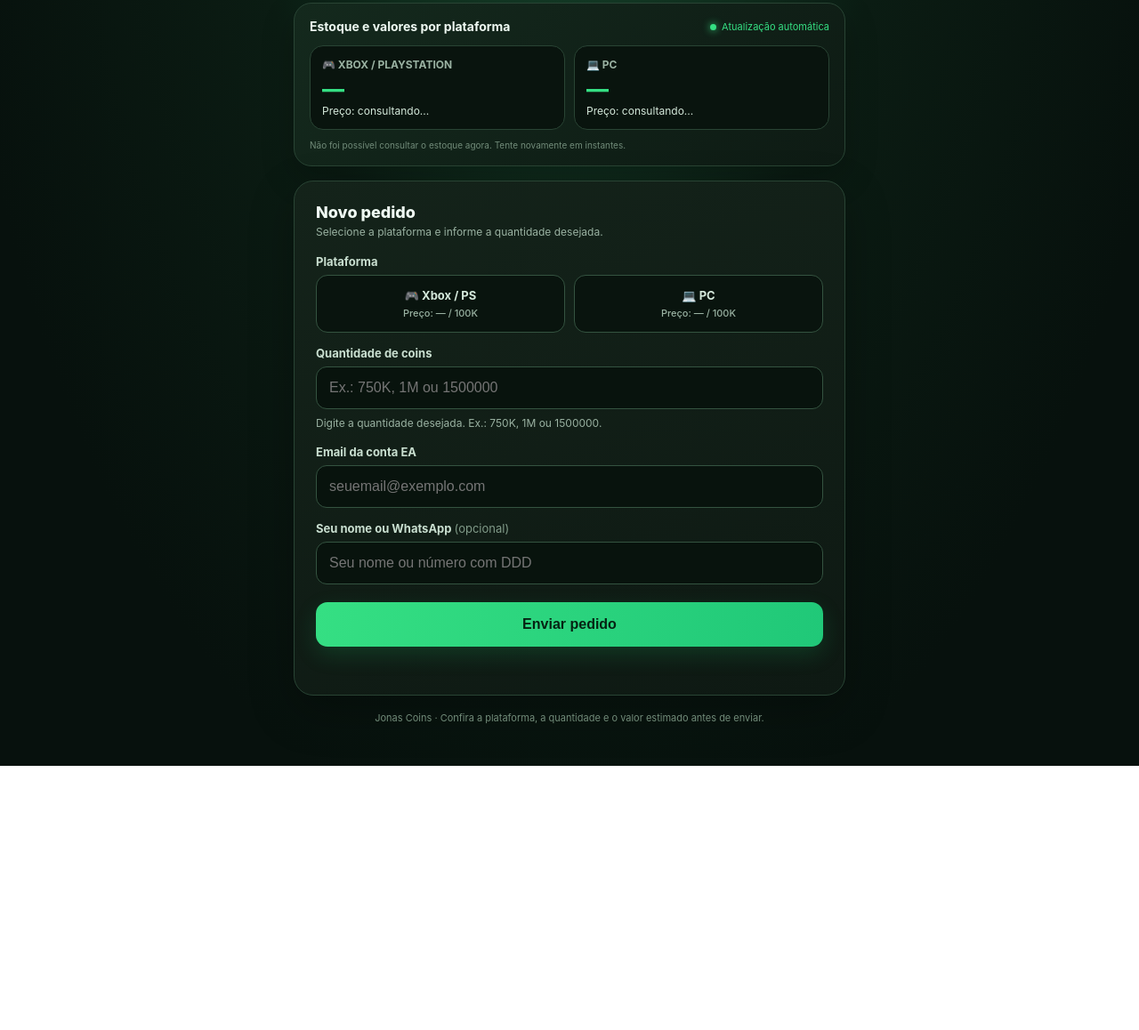
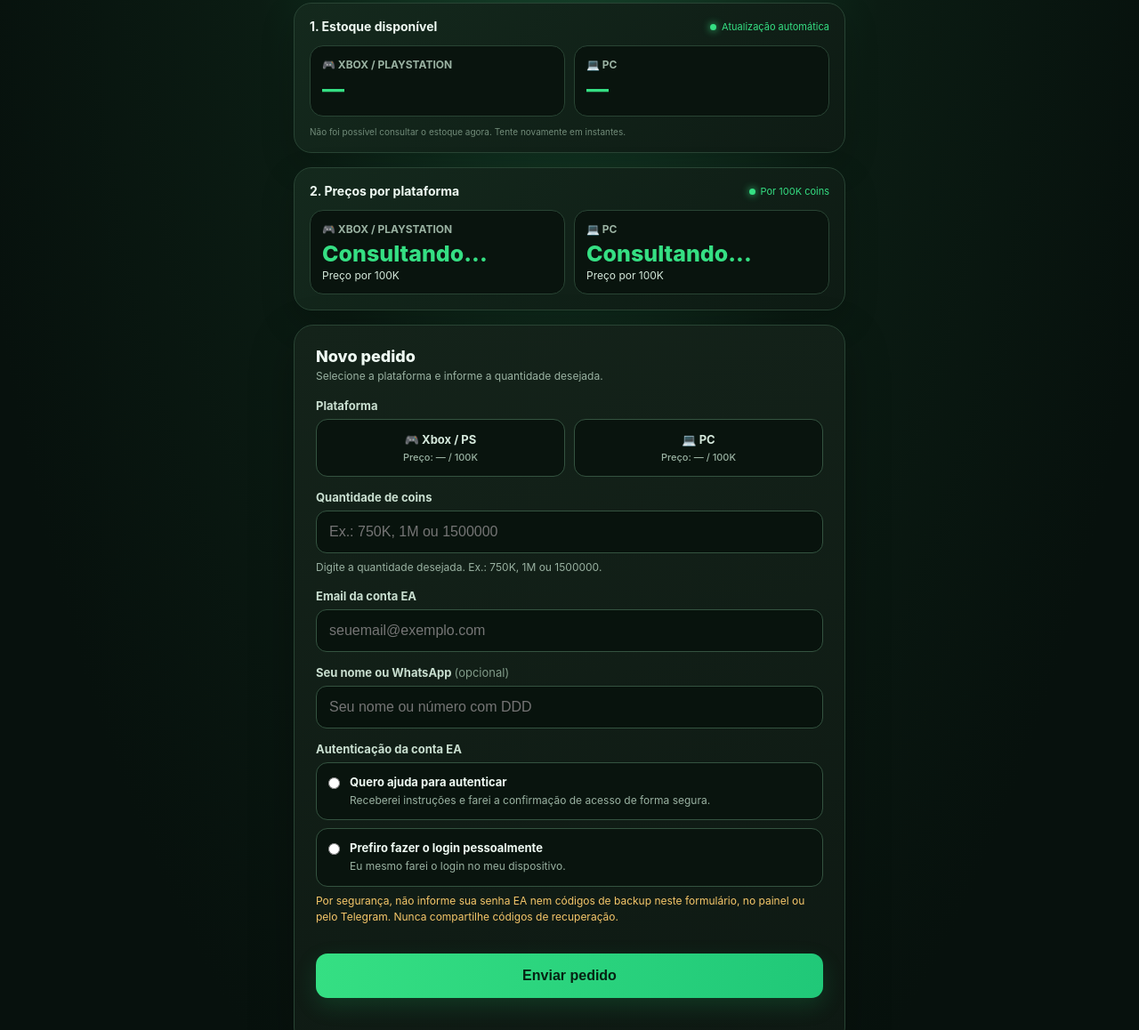
Before and after one commit to jojoninhas/jonas-coins, a plain HTML site: page index.html in a window 1280 px wide. Shown: the part 181-1339 px from the top of the page at 89% size. Before the commit the page ends 1042 px from the top, so only its background shows below. Drawn offline with Linux system fonts and the light colour scheme; no server answers.

Commit message:
Add files via upload

```diff
--- a/index.html
+++ b/index.html
@@ -41,6 +41,15 @@ input:focus{border-color:var(--green);box-shadow:0 0 0 3px #35df8318}
 .warn{color:var(--gold)}
 .total{display:flex;align-items:center;justify-content:space-between;gap:12px;padding:14px 15px;margin-top:14px;border:1px solid #356345;background:#0a1710;border-radius:13px;color:var(--muted);font-size:13px}
 .total b{font-size:22px;color:var(--green);white-space:nowrap}
+
+.auth-options{display:grid;gap:9px}
+.auth-option{display:flex;align-items:flex-start;gap:11px;margin:0;padding:13px;border:1px solid #345340;border-radius:13px;background:#09140e;cursor:pointer}
+.auth-option:has(input:checked){border-color:var(--green);background:#153522;box-shadow:inset 0 0 0 1px var(--green)}
+.auth-option input{margin:3px 0 0;accent-color:var(--green);flex:0 0 auto}
+.auth-option span{display:grid;gap:4px}
+.auth-option b{font-size:13px;color:var(--text)}
+.auth-option small{font-size:12px;line-height:1.45;color:var(--muted);font-weight:400}
+
 .hide{display:none!important}
 .hp{position:absolute;left:-9999px}
 .enviar{width:100%;margin-top:20px;border:0;border-radius:13px;padding:16px;background:linear-gradient(100deg,var(--green),#20c878);color:#062313;font-size:16px;font-weight:850;cursor:pointer;box-shadow:0 9px 24px #19b86630}
@@ -72,12 +81,20 @@ const CONFIG = {
 </header>
 
 <section class="estoque" id="boxEstoque">
-  <div class="section-top"><strong>Estoque e valores por plataforma</strong><span class="live">Atualização automática</span></div>
+  <div class="section-top"><strong>1. Estoque disponível</strong><span class="live">Atualização automática</span></div>
   <div class="plats">
-    <div class="plat" id="estC"><div class="pn">🎮 XBOX / PLAYSTATION</div><div class="val" id="valC">—</div><div class="px" id="pxC">Preço: consultando...</div></div>
-    <div class="plat" id="estP"><div class="pn">💻 PC</div><div class="val" id="valP">—</div><div class="px" id="pxP">Preço: consultando...</div></div>
+    <div class="plat" id="estC"><div class="pn">🎮 XBOX / PLAYSTATION</div><div class="val" id="valC">—</div></div>
+    <div class="plat" id="estP"><div class="pn">💻 PC</div><div class="val" id="valP">—</div></div>
   </div>
   <div class="at" id="estAt">Consultando estoque...</div>
+</section>
+
+<section class="estoque" id="boxPrecos">
+  <div class="section-top"><strong>2. Preços por plataforma</strong><span class="live">Por 100K coins</span></div>
+  <div class="plats">
+    <div class="plat"><div class="pn">🎮 XBOX / PLAYSTATION</div><div class="val" id="pxC">Consultando...</div><div class="px">Preço por 100K</div></div>
+    <div class="plat"><div class="pn">💻 PC</div><div class="val" id="pxP">Consultando...</div><div class="px">Preço por 100K</div></div>
+  </div>
 </section>
 
 <form id="f" autocomplete="off">
@@ -103,6 +120,19 @@ const CONFIG = {
 
   <label for="contato">Seu nome ou WhatsApp <span style="font-weight:400;color:#819b89">(opcional)</span></label>
   <input type="text" id="contato" name="contato" placeholder="Seu nome ou número com DDD">
+
+  <label>Autenticação da conta EA</label>
+  <div class="auth-options">
+    <label class="auth-option" for="auth-orientacao">
+      <input type="radio" id="auth-orientacao" name="autenticacao" value="Quero receber orientações para autenticar com segurança" required>
+      <span><b>Quero ajuda para autenticar</b><small>Receberei instruções e farei a confirmação de acesso de forma segura.</small></span>
+    </label>
+    <label class="auth-option" for="auth-proprio">
+      <input type="radio" id="auth-proprio" name="autenticacao" value="Vou fazer login pessoalmente">
+      <span><b>Prefiro fazer o login pessoalmente</b><small>Eu mesmo farei o login no meu dispositivo.</small></span>
+    </label>
+  </div>
+  <p class="hint warn">Por segurança, não informe sua senha EA nem códigos de backup neste formulário, no painel ou pelo Telegram. Nunca compartilhe códigos de recuperação.</p>
 
   <input type="text" name="site" class="hp" tabindex="-1" autocomplete="off">
   <button class="enviar" id="btn" type="submit">Enviar pedido</button>
@@ -140,8 +170,8 @@ async function carregarEstoque(){
     if(d.min)minimo=d.min;
     $("valC").textContent=estoque.CONSOLE===null?"Indisponível":(d.CONSOLE.texto||"—");
     $("valP").textContent=estoque.PC===null?"Indisponível":(d.PC.texto||"—");
-    $("pxC").textContent=precos.CONSOLE===null?"Preço não definido":brl(precos.CONSOLE)+" por 100K";
-    $("pxP").textContent=precos.PC===null?"Preço não definido":brl(precos.PC)+" por 100K";
+    $("pxC").textContent=precos.CONSOLE===null?"Não definido":brl(precos.CONSOLE);
+    $("pxP").textContent=precos.PC===null?"Não definido":brl(precos.PC);
     $("precoCForm").textContent=precos.CONSOLE===null?"Preço não definido":brl(precos.CONSOLE)+" / 100K";
     $("precoPForm").textContent=precos.PC===null?"Preço não definido":brl(precos.PC)+" / 100K";
     $("estC").classList.toggle("off",estoque.CONSOLE===null||estoque.CONSOLE===0);
```
Also changed, not shown: painel.html (+32 -0 lines).
